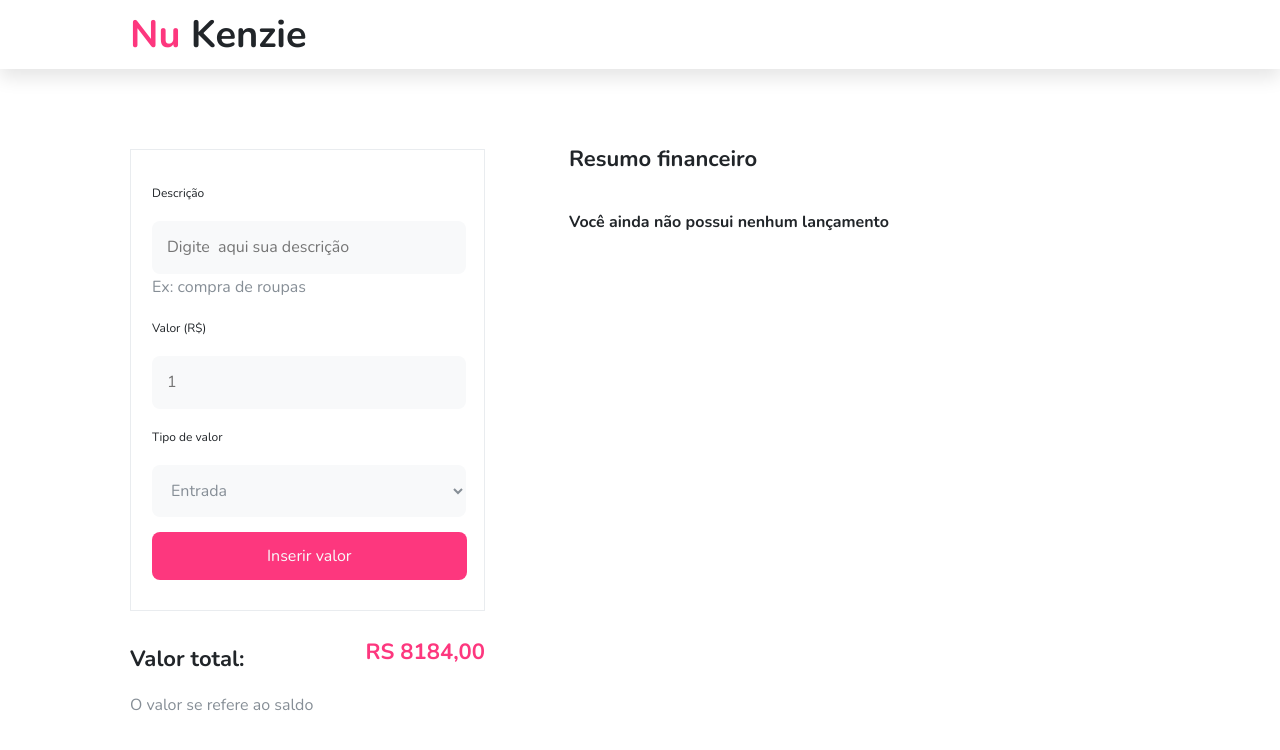
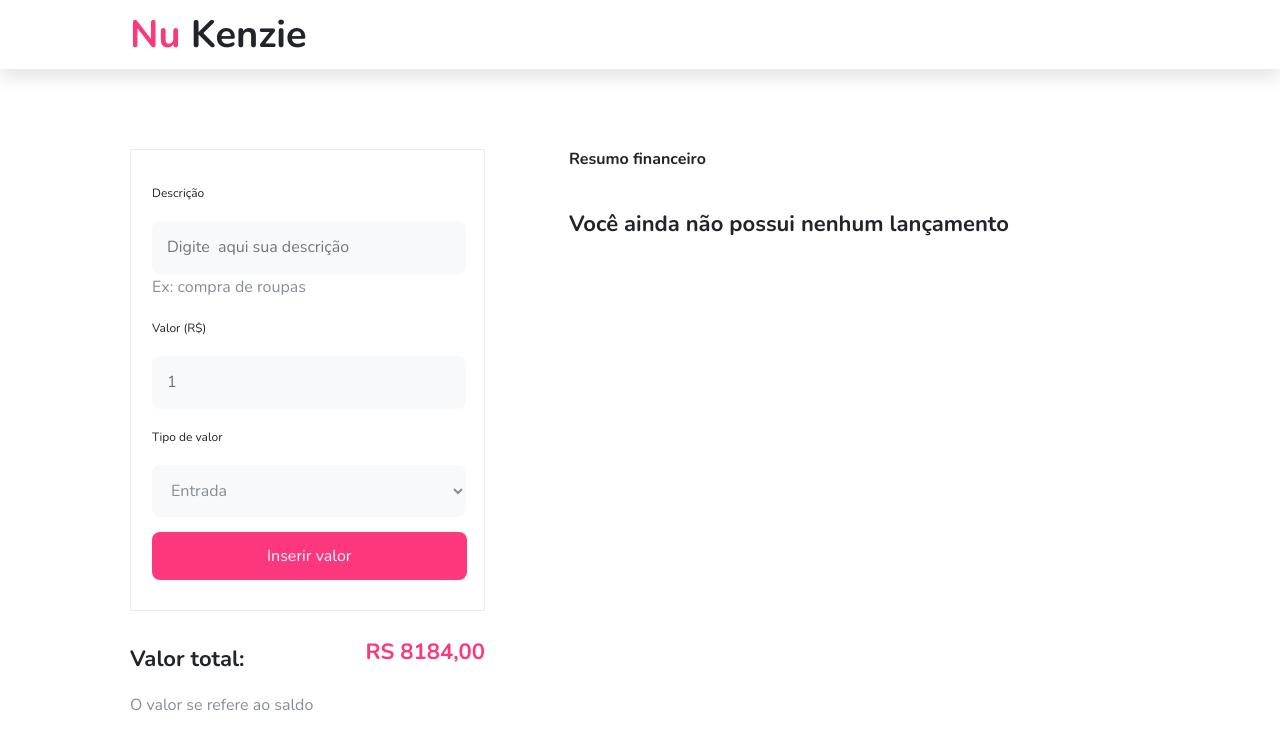
Before and after one commit to Kenzie-Academy-Brasil-Developers/nu-kenzie__viniciusestumano, a React (Vite) app: page / in a window 1280 px wide. Shown: the top 750 px of the page. Built offline with nearby package versions, Linux system fonts and the light colour scheme.

Commit message:
feat: text add

```diff
--- a/src/components/FinanceList/index.jsx
+++ b/src/components/FinanceList/index.jsx
@@ -5,7 +5,7 @@ import style from "./index.module.scss"
 export const FinanceList = ({ listForm, id, removeInfo }) => {
     return (
         <section className={style.list__container}>
-            <h2 className="title2">Resumo financeiro</h2>
+            <h2 className="title3">Resumo financeiro</h2>
             {listForm.length > 0 ? (
             <ul>
                 {listForm.map((info) => {
@@ -14,7 +14,7 @@ export const FinanceList = ({ listForm, id, removeInfo }) => {
                 })}
             </ul>
             ) :
-            <p className="title3">Você ainda não possui nenhum lançamento</p>}
+            <p className="title2">Você ainda não possui nenhum lançamento</p>}
         </section>
     )
 }
```
